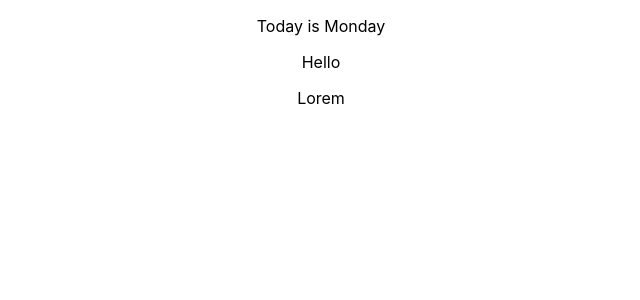
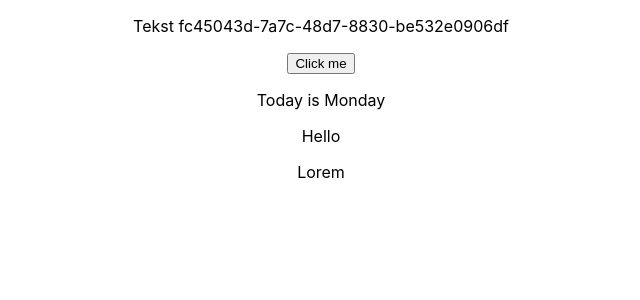
Before and after one commit to patrykomiotek/ccapp, a React (Create React App) app: page / in a window 1280 px wide. Shown: the top 300 px of the page, without its empty margins (319-959 px from the left). Built offline with nearby package versions, Linux system fonts and the light colour scheme.

Commit message:
feat: types for generator

```diff
--- a/src/App.tsx
+++ b/src/App.tsx
@@ -1,12 +1,15 @@
 import './App.css';
+import { v4 as uuidv4 } from 'uuid';
 
 import { Text } from './components/Text';
+import { Generator } from './components/Generator';
 
 const DumbComponent = () => <p>Hello</p>;
 
 function App() {
   return (
     <div className="App">
+      <Generator />
       <Text>Today is Monday</Text>
       <Text>Hello</Text>
       <Text>Lorem</Text>
--- /dev/null
+++ b/src/components/Generator.tsx
@@ -0,0 +1,22 @@
+import { MouseEventHandler, useState } from 'react';
+
+import { v4 as uuidv4 } from 'uuid'; // @types/uuid
+
+const Generator = () => {
+  // useState -> [var, fn]
+  // const [id, setId] = useState<number>(0);
+  const [id, setId] = useState<string>(uuidv4());
+
+  const handleClick: MouseEventHandler<HTMLButtonElement> = (e) => {
+    setId(uuidv4());
+  }
+
+  return (
+    <> {/* React.Fragment */}
+      <p>Tekst {id}</p>
+      <button onClick={handleClick}>Click me</button>
+    </>
+  )
+}
+
+export { Generator };
```
Also changed, not shown: package.json (+8 -4 lines), 1 other file (tests, documents, lock files or other folders).
